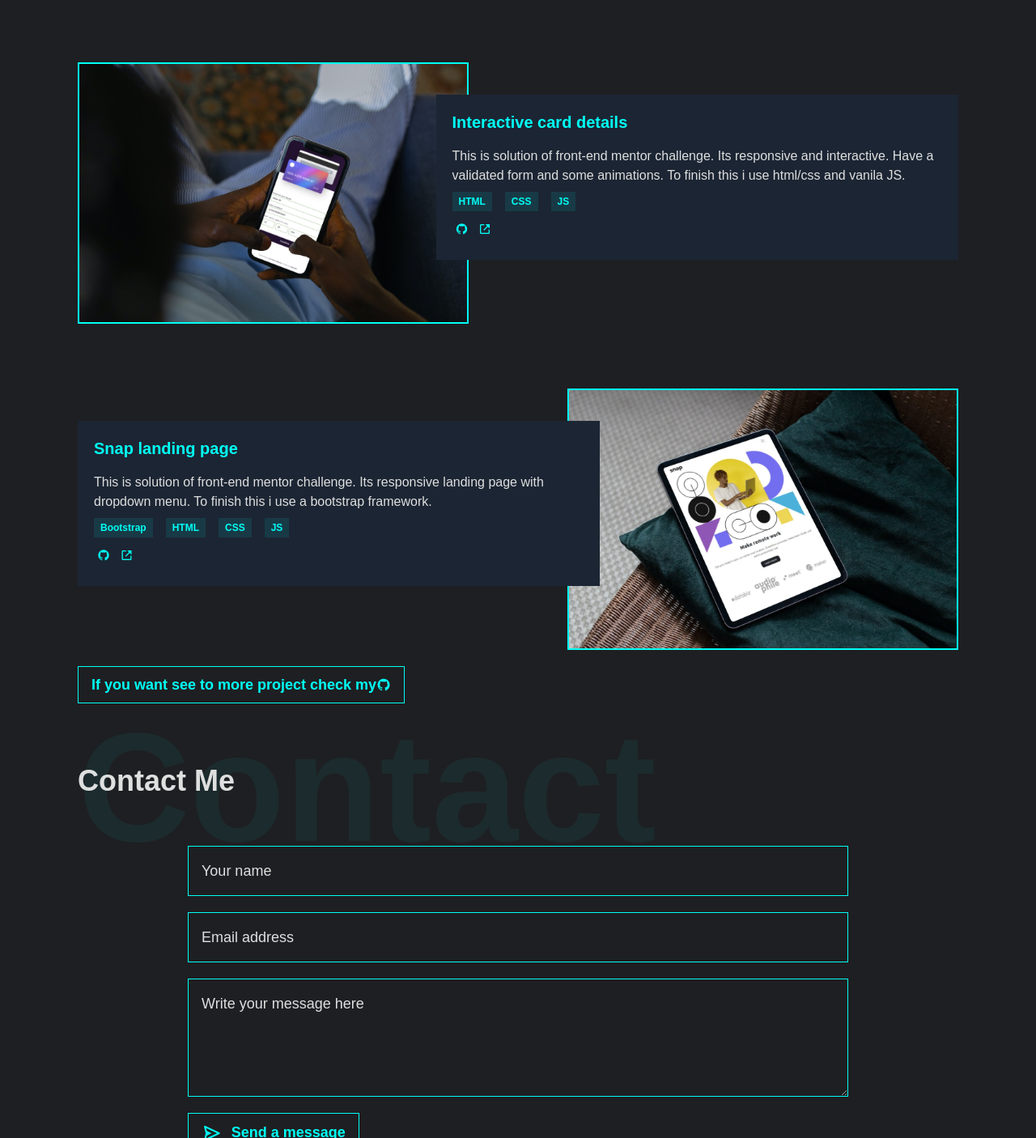
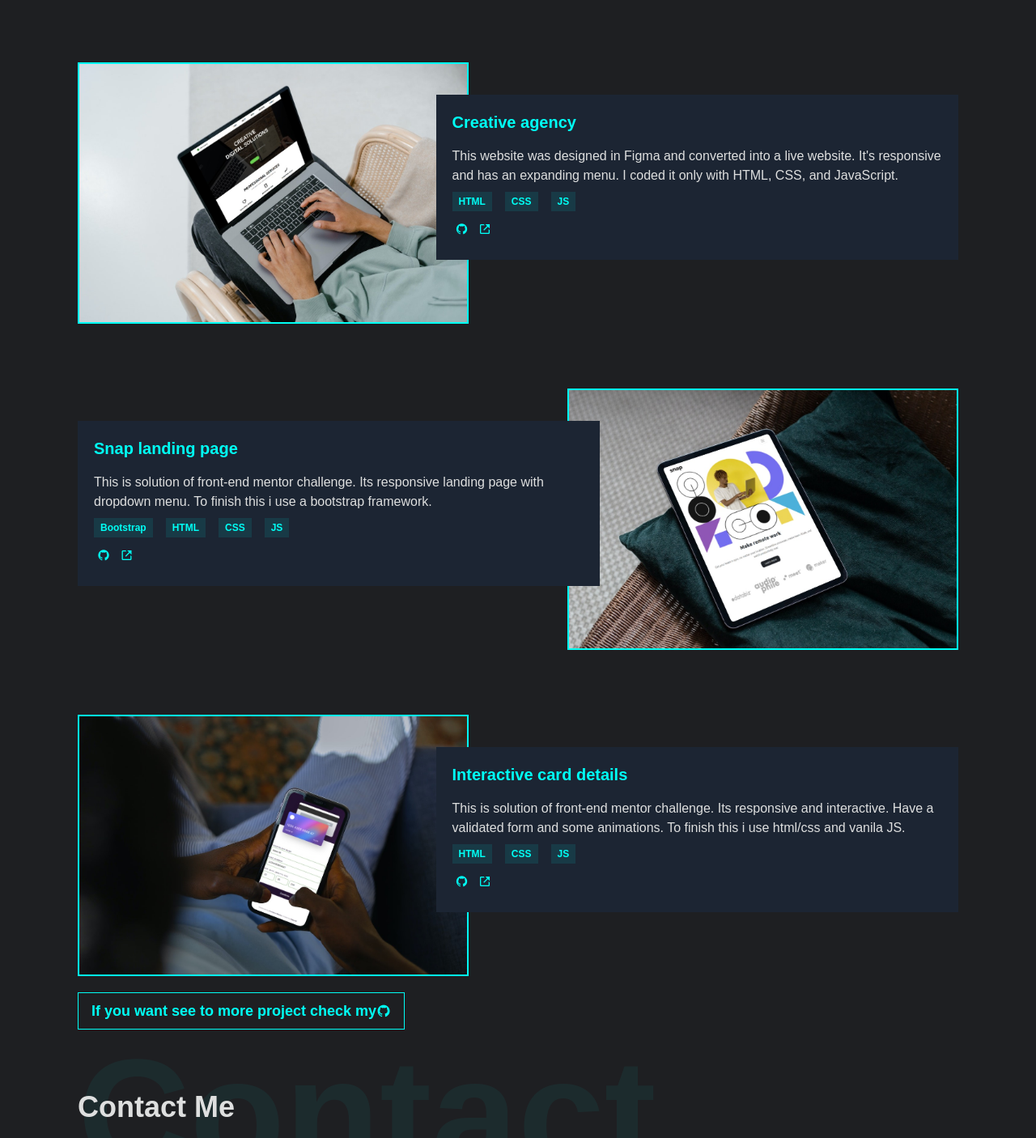
Before and after one commit to AdamMzkr/my-portfolio, a website: page index.html in a window 1280 px wide. Shown: the part 1588-2994 px from the top of the page at 81% size. Drawn offline with nearby package versions, Linux system fonts and the light colour scheme.

Commit message:
add next example of my work

```diff
--- a/index.html
+++ b/index.html
@@ -130,29 +130,29 @@
                 </button>
               </div>
               <div class="links mx-2 my-3 text-accent px-1">
-                <a class="link hover:text-text mr-2" href="#">
+                <a class="link hover:text-text mr-2" href="https://github.com/AdamMzkr/my-portfolio">
                   <i class='bx bxl-github'></i>
                 </a>
-                <a class="link hover:text-text mr-2" href="https://adammzkr.github.io/my-portfolio/">
+                <a class="link hover:text-text mr-2" href="https://adammzkr.github.io/my-portfolio/index.html">
                   <i class='bx bx-link-external'></i>
                 </a>
               </div>
             </div>
 
             <div class="picture">
-              <a class="link" href="https://adammzkr.github.io/my-portfolio/">
+              <a class="link" href="https://adammzkr.github.io/my-portfolio/index.html">
               <img class="img-r"src="img/mockup.jpg" alt="presentation website on mockup">
               </a>
             </div>
 
           </article>
 
-          <!-- project #2 interactive card -->
+          <!-- project #2 creative agency -->
           <article id="p2"class="project container flex flex-col md:flex-row">
 
             <div class="description md:-ml-10 md:mt-10 md:order-2">
-              <h3 class="text-accent text-xl p-2 font-bold">Interactive card details</h3>
-              <p class="p-2">This is solution of front-end mentor challenge. Its responsive and interactive. Have a validated form and some animations. To finish this i use html/css and vanila JS.</p>
+              <h3 class="text-accent text-xl p-2 font-bold">Creative agency</h3>
+              <p class="p-2">This website was designed in Figma and converted into a live website. It's responsive and has an expanding menu. I coded it only with HTML, CSS, and JavaScript.</p>
               <div class="technology flex flex-row">
                 <button class="btn">
                   HTML
@@ -165,22 +165,24 @@
                 </button>
               </div>
               <div class="links mx-2 my-3 text-accent px-1">
-                <a class="link hover:text-text mr-2" href="#">
+                <a class="link hover:text-text mr-2" href="https://github.com/AdamMzkr/training-websites/tree/main/creative-agency">
                   <i class='bx bxl-github'></i>
                 </a>
-                <a class="link hover:text-text mr-2" href="https://adammzkr.github.io/Front-End-Mentor-lvl2/interactive-card-details/index.html">
+                <a class="link hover:text-text mr-2" href="https://adammzkr.github.io/training-websites/creative-agency/index.html">
                   <i class='bx bx-link-external'></i>
                 </a>
               </div>
             </div>
 
             <div class="picture">
-              <a class="link" href="https://adammzkr.github.io/Front-End-Mentor-lvl2/interactive-card-details/index.html">
-              <img class="img-l"src="img/mockup3.jpg" alt="presentation website on mockup">
+              <a class="link" href="https://adammzkr.github.io/training-websites/creative-agency/index.html">
+              <img class="img-l" src="img/ca-mockup.jpg" alt="presentation website on mockup">
               </a>
             </div>
 
           </article>
+
+
 
           <!-- project #3 snap -->
           <article  id="p3"class="project container flex flex-col md:flex-row">
@@ -204,7 +206,7 @@
               </div>
 
               <div class="links mx-2 my-3 text-accent px-1">
-                <a class="link hover:text-text mr-2" href="#">
+                <a class="link hover:text-text mr-2" href="https://github.com/AdamMzkr/Front-End-Mentor-lvl2/tree/main/intro-section-dropdown-nav">
                   <i class='bx bxl-github'></i>
                 </a>
                 <a class="link hover:text-text mr-2" href="https://adammzkr.github.io/Front-End-Mentor-lvl2/intro-section-dropdown-nav/index.html">
@@ -216,6 +218,40 @@
             <div class="picture">
               <a class="link" href="https://adammzkr.github.io/Front-End-Mentor-lvl2/intro-section-dropdown-nav/index.html">
               <img class="img-r"src="img/mockup4.jpg" alt="presentation website on mockup">
+              </a>
+            </div>
+
+          </article>
+          <!-- project #4 interactive card -->
+          <article id="p2"class="project container flex flex-col md:flex-row">
+
+            <div class="description md:-ml-10 md:mt-10 md:order-2">
+              <h3 class="text-accent text-xl p-2 font-bold">Interactive card details</h3>
+              <p class="p-2">This is solution of front-end mentor challenge. Its responsive and interactive. Have a validated form and some animations. To finish this i use html/css and vanila JS.</p>
+              <div class="technology flex flex-row">
+                <button class="btn">
+                  HTML
+                </button>
+                <button class="btn">
+                  CSS
+                </button>
+                <button class="btn">
+                  JS
+                </button>
+              </div>
+              <div class="links mx-2 my-3 text-accent px-1">
+                <a class="link hover:text-text mr-2" href="https://github.com/AdamMzkr/Front-End-Mentor-lvl2/tree/main/interactive-card-details">
+                  <i class='bx bxl-github'></i>
+                </a>
+                <a class="link hover:text-text mr-2" href="https://adammzkr.github.io/Front-End-Mentor-lvl2/interactive-card-details/index.html">
+                  <i class='bx bx-link-external'></i>
+                </a>
+              </div>
+            </div>
+
+            <div class="picture">
+              <a class="link" href="https://adammzkr.github.io/Front-End-Mentor-lvl2/interactive-card-details/index.html">
+              <img class="img-l"src="img/mockup3.jpg" alt="presentation website on mockup">
               </a>
             </div>
 
```
